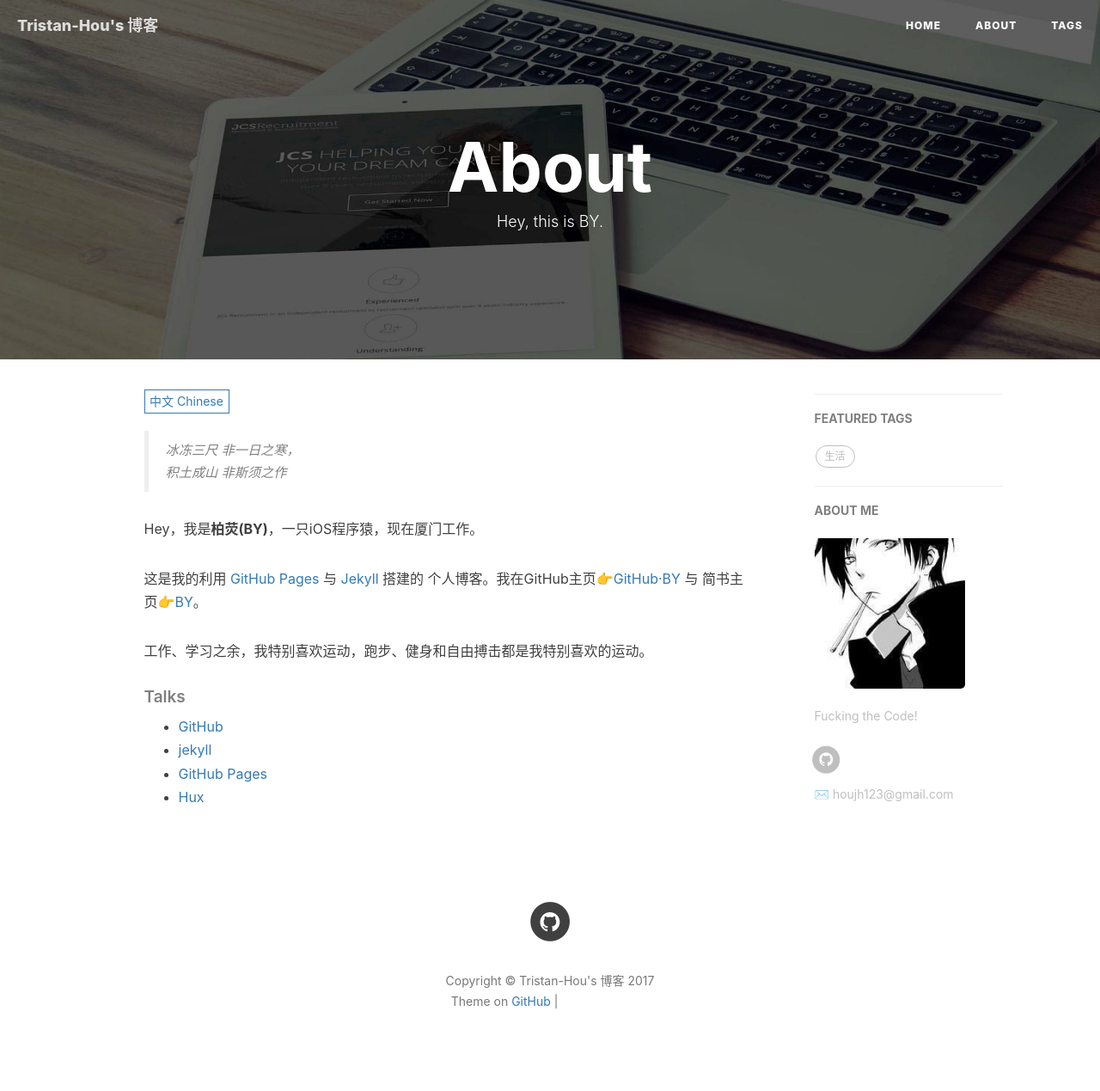
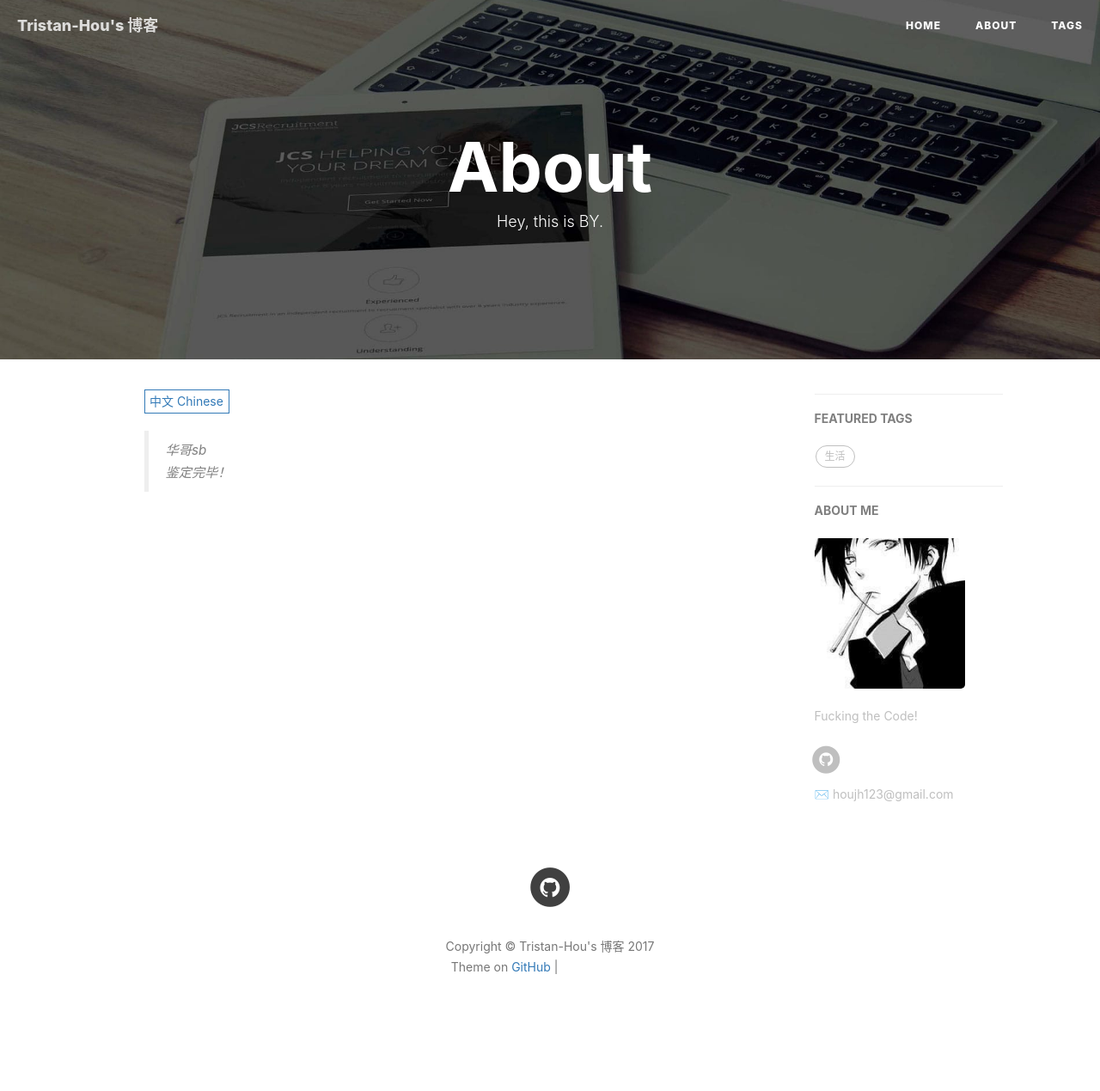
Before and after one commit to Tristan-Hou/tristan-hou.github.io-backup-, a Jekyll site: the page built from about.html, in a window 1280 px wide. Shown: the whole page at 86% size. Built offline with Jekyll 4.4.1, drawn with Linux system fonts in a browser that asks for light colours; nearby versions of some CDN libraries; comment, search, counter and statistics services are not loaded; after the commit the page ends 1229 px from its top, so only the background shows below that; grey boxes are pictures that could not be loaded.

Commit message:
Update about.html

```diff
--- a/about.html
+++ b/about.html
@@ -15,24 +15,9 @@ header-img: "img/post-bg-rwd.jpg"
 <div class="zh post-container">
 
     <!--copied from markdown -->
-    <blockquote><p>冰冻三尺 非一日之寒，<br>
-    积土成山 非斯须之作</p></blockquote>
+    <blockquote><p>华哥sb<br>
+    鉴定完毕！</p></blockquote>
 
-    <p>Hey，我是<strong>柏荧(BY)</strong>，一只iOS程序猿，现在厦门工作。</p>
-
-    <p>这是我的利用 <a href="https://pages.github.com/">GitHub Pages</a> 与 <a href="http://jekyll.com.cn/">Jekyll</a> 搭建的 个人博客。我在GitHub主页<a href="https://github.com/qiubaiying">👉GitHub·BY</a> 与 简书主页<a href="https://http://www.jianshu.com/u/e71990ada2fd">👉BY</a>。</p>
-
-    <p>工作、学习之余，我特别喜欢运动，跑步、健身和自由搏击都是我特别喜欢的运动。</p>
-
-    <p></p>
-
-    <h5>Talks</h5>
-
-    <ul>
-    <li><a href="https://github.com">GitHub</a></li>
-    <li><a href="http://jekyll.com.cn/">jekyll</a></li>
-    <li><a href="https://pages.github.com/">GitHub Pages</a></li>
-    <li><a href="http://huangxuan.me/">Hux</a></li>    </ul>
 </div>
 
 <!-- English Version -->
```
